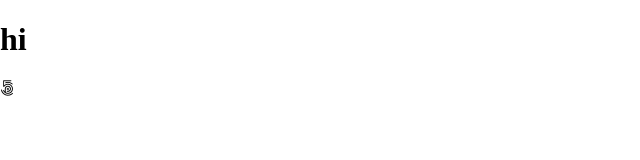
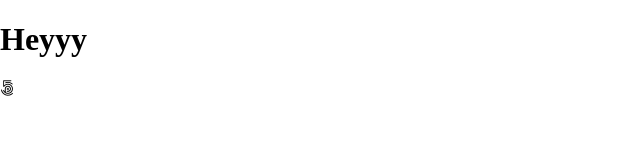
Before and after one commit to EmirSyed/template-test, a plain HTML site: page index.html in a window 1280 px wide. Shown: the whole page, without its empty margins (0-640 px from the left). Drawn offline with Linux system fonts and the light colour scheme.

Commit message:
testing hello

```diff
--- a/index.html
+++ b/index.html
@@ -10,7 +10,7 @@
 
 </head>
 <body>
-    <h1>hi</h1>
+    <h1>Heyyy</h1>
     <i class="fab fa-500px"></i>
 
     <!--
```
